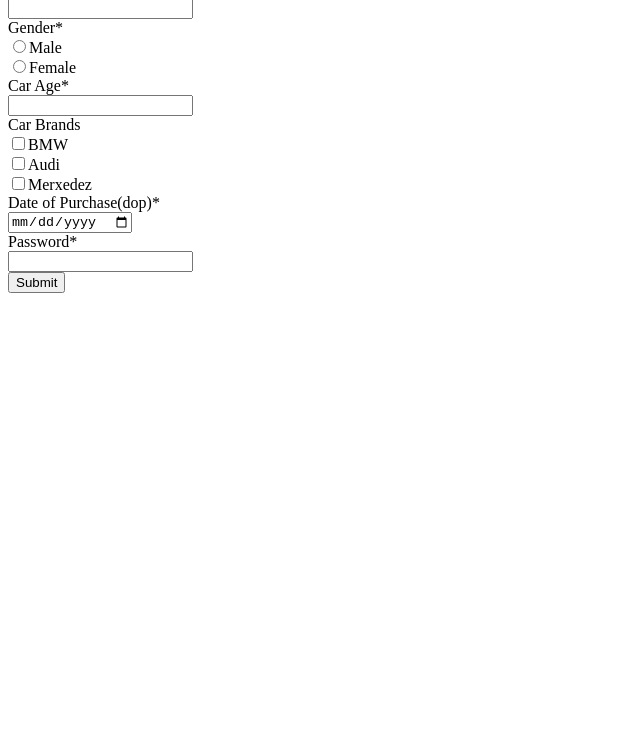
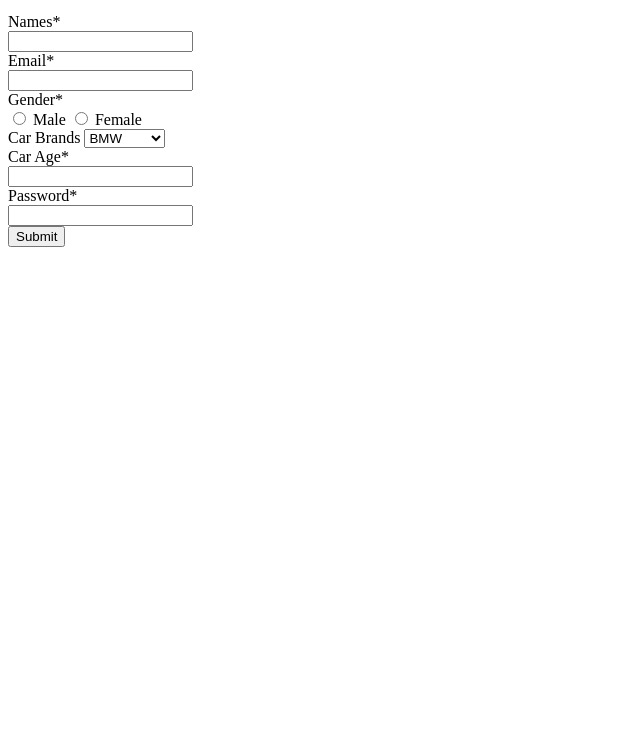
Before and after one commit to acciojob/car-insurance-form-subham13-02, a website: page main.html in a window 1280 px wide. Shown: the part 67-800 px from the top of the page, without its empty margins (0-640 px from the left). Drawn offline with Linux system fonts and the light colour scheme.

Commit message:
created a submission

```diff
--- a/main.html
+++ b/main.html
@@ -8,40 +8,45 @@
 
 <body>
 	<!-- the entire body must be written by student -->
-	<form action="">
+	<form  method="post" action="file" name="form" id="form">
+        <h1>FORM</h1>
         <div>
-			<label for="fname">Name</label><br>
-			<input type="text" name="input#name">
+            <label for="name">Names*</label><br>
+            <input type="text" name="name" id="name" required>
         </div>
+
 		<div>
             <label for="email">Email*</label><br>
-			<input type="email" name="email">
+            <input type="email" name="email" id="email" required>
 		</div>
+
 		<div>
-			<label for="radio">Gender*</label><br>
-			<input type="radio" name="gender" >Male<br>
-			<input type="radio" name="gender" >Female<br>
+            <label for="gender" >Gender*</label><br>
+            <input type="radio" name="gender" id="gender_m" required> Male
+			<input type="radio" name="gender" id="gender_f" required> Female
 		</div>
+
 		 <div>
-			<label for="age">Car Age*</label><br>
-			<input type="number" max4>
+			<label for="cars">Car Brands</label>
+            <select for="cars" name="cars" id="cars">
+				<option value="BMW">BMW</option>
+                <option value="Audi">Audi</option>
+                <option value="Mercedez">Mercedez</option>
+            </select>
 		</div>
+
         <div>
-			<label for="car brands">Car Brands</label><br>
-			<input type="checkbox" >BMW<br>
-			<input type="checkbox" >Audi<br>
-			<input type="checkbox" >Merxedez<br>
+            <label for="carage">Car Age*</label><br>
+            <input type="number" name="carage" id="carage" required>
         </div>
-		<div>
-			<label for="dop">Date of Purchase(dop)*</label><br>
-			<input type="date"  name="dop">
-		</div>
+
         <div>
             <label for="password">Password*</label><br>
-			<input type="password">
+            <input type="password" name="password" id="password" required>
         </div>
+
         <div>
-			<input type="button" name="submilt" value="Submit" >
+            <button type="submit" name="submit" id="submit">Submit</button>
         </div>
     </form>
     <script type="text/javascript" src="./script.js">
```
Lines whose indentation alone changed are shown as unchanged.
